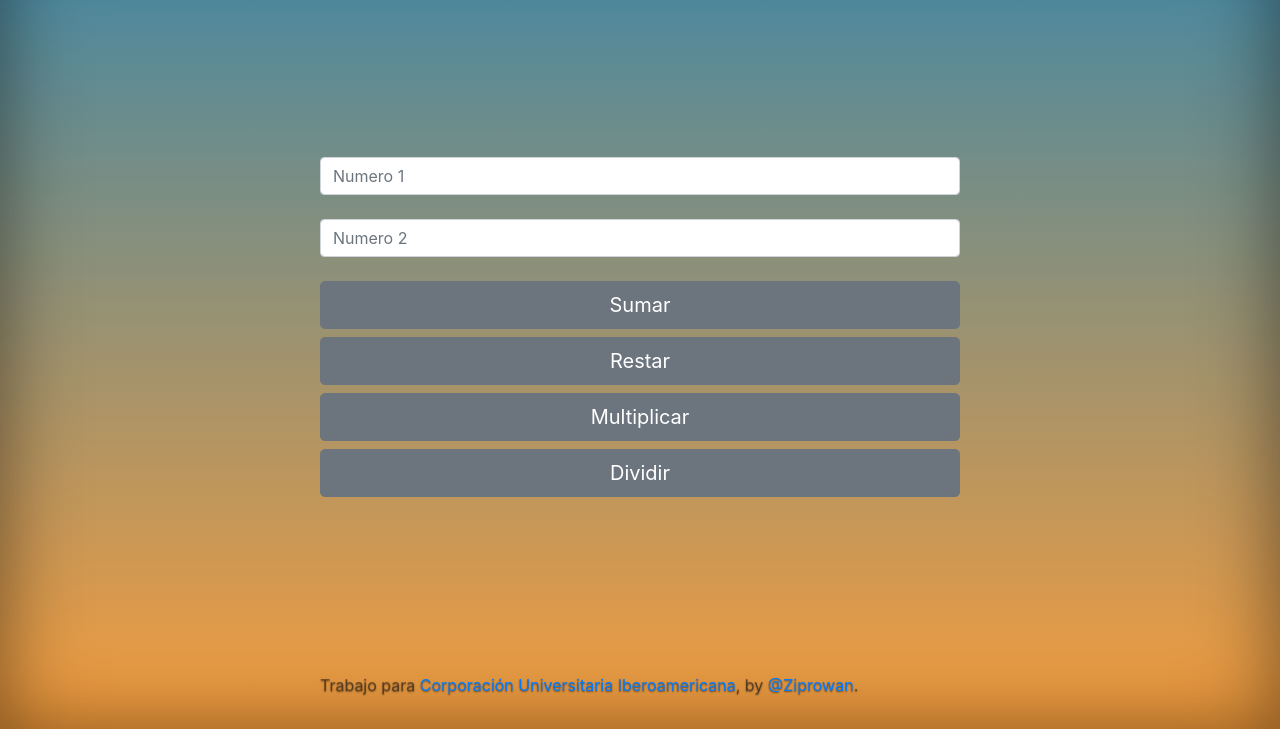
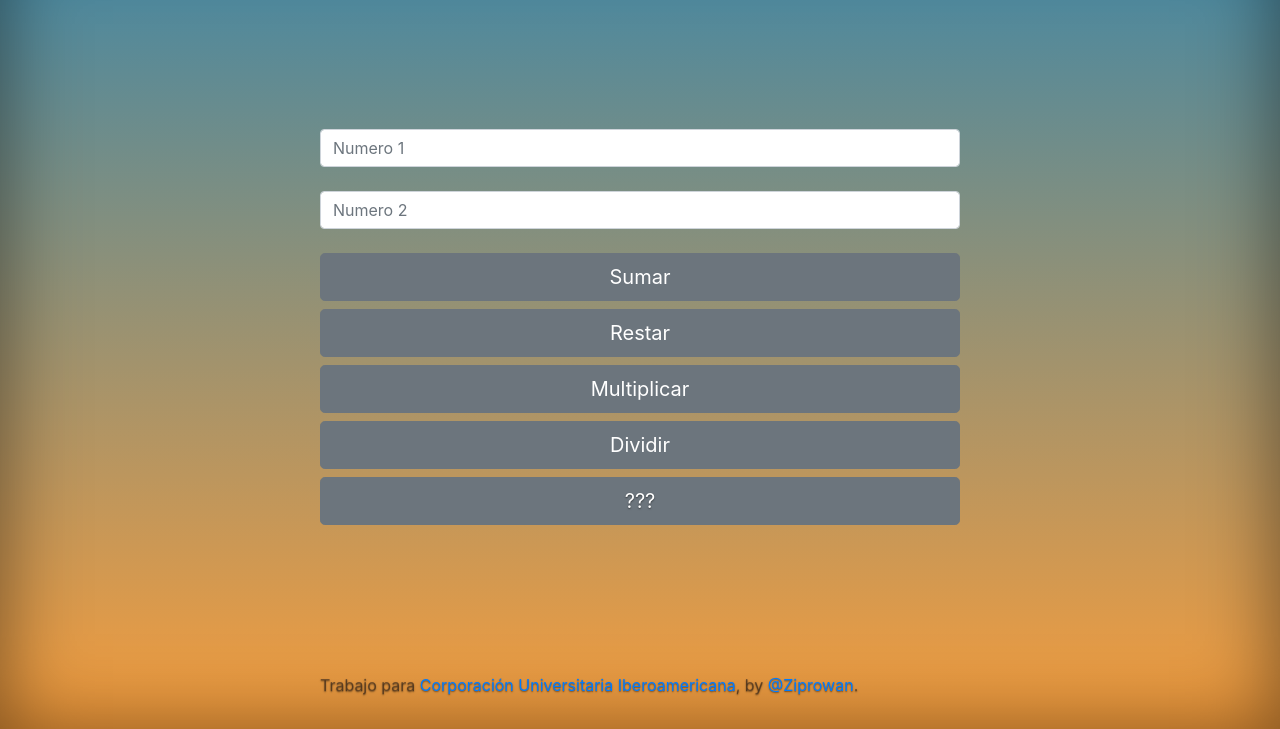
Before and after one commit to Ziprowan/Apis, a website: page Pagina/Calculadora.html in a window 1280 px wide. Shown: the part 71-800 px from the top of the page. Drawn offline with nearby package versions, Linux system fonts and the light colour scheme.

Commit message:
Proyecto final con boton ???

```diff
--- a/Pagina/Calculadora.html
+++ b/Pagina/Calculadora.html
@@ -35,6 +35,7 @@
     <button class="btn btn-lg btn-secondary btn-block" onclick="resta()">Restar</button>
     <button class="btn btn-lg btn-secondary btn-block" onclick="multiplicacion()">Multiplicar</button>
     <button class="btn btn-lg btn-secondary btn-block" onclick="division()">Dividir</button>
+    <a href="https://www.youtube.com/watch?v=G1IbRujko-A" class="btn btn-lg btn-secondary btn-block" role="button" aria-pressed="true">???</a>
 
 
     <footer class="mastfoot mt-auto">
```
Also changed, not shown: Pagina/Index.html (+0 -2 lines).
